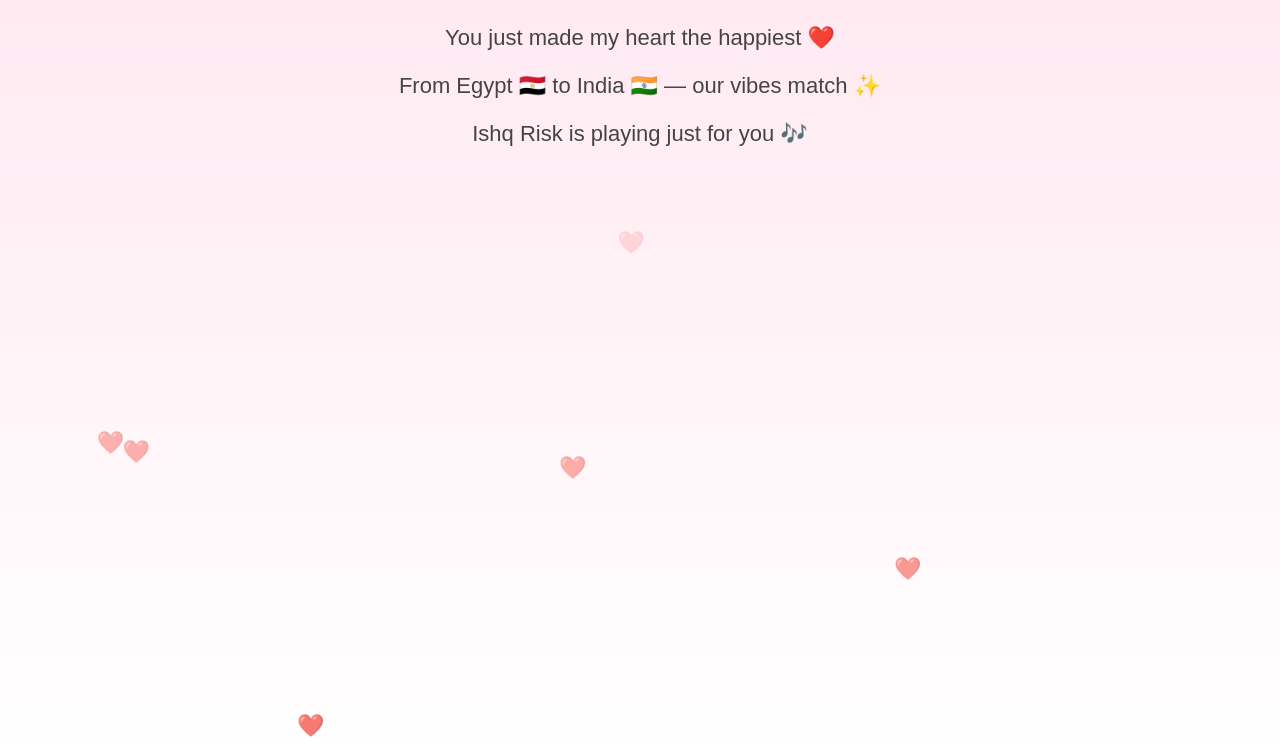
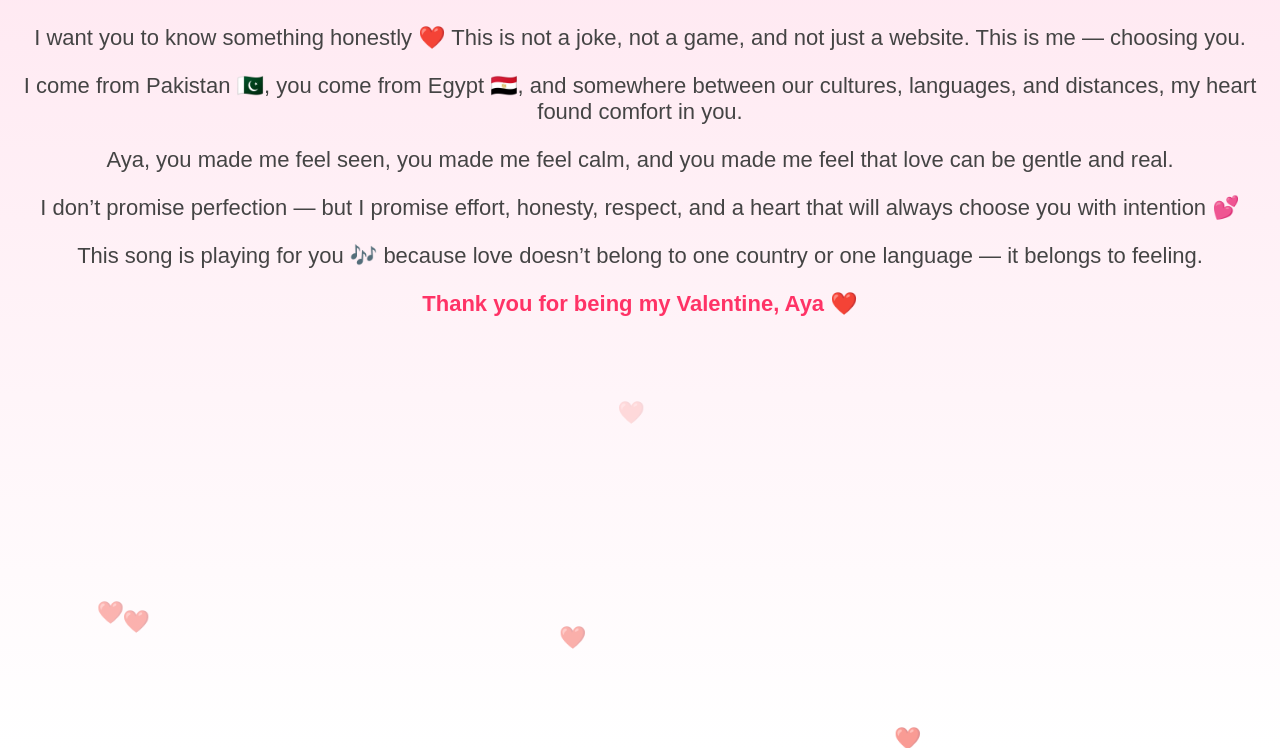
Before and after one commit to eamish/valentine, a plain HTML site: page index.html in a window 1280 px wide. Both pictures are taken after a click on the button "Yes 💖". Shown: the part 132-880 px from the top of the page. Drawn offline with Linux system fonts and the light colour scheme.

Commit message:
Update index.html

```diff
--- a/index.html
+++ b/index.html
@@ -77,13 +77,46 @@
 
 <div id="final">
   <h1>Aya 🥰</h1>
-  <p>You just made my heart the happiest ❤️</p>
-  <p>From Egypt 🇪🇬 to India 🇮🇳 — our vibes match ✨</p>
-  <p>Ishq Risk is playing just for you 🎶</p>
+
+  <p>
+    I want you to know something honestly ❤️
+    This is not a joke, not a game, and not just a website.
+    This is me — choosing you.
+  </p>
+
+  <p>
+    I come from Pakistan 🇵🇰,
+    you come from Egypt 🇪🇬,
+    and somewhere between our cultures, languages, and distances,
+    my heart found comfort in you.
+  </p>
+
+  <p>
+    Aya, you made me feel seen,
+    you made me feel calm,
+    and you made me feel that love can be gentle and real.
+  </p>
+
+  <p>
+    I don’t promise perfection —
+    but I promise effort, honesty, respect,
+    and a heart that will always choose you with intention 💕
+  </p>
+
+  <p>
+    This song is playing for you 🎶
+    because love doesn’t belong to one country or one language —
+    it belongs to feeling.
+  </p>
+
+  <p style="font-weight: bold; color: #ff3366;">
+    Thank you for being my Valentine, Aya ❤️
+  </p>
 </div>
 
+
 <!-- Music -->
-<audio id="music" src="https://www.soundhelix.com/examples/mp3/SoundHelix-Song-1.mp3"></audio>
+<audio id="music" src="https://mr-jat.in/dlod/4755?&volume=75&showstop=1&showvolume=1"></audio>
 
 <script>
 const noBtn = document.getElementById("no");
```
